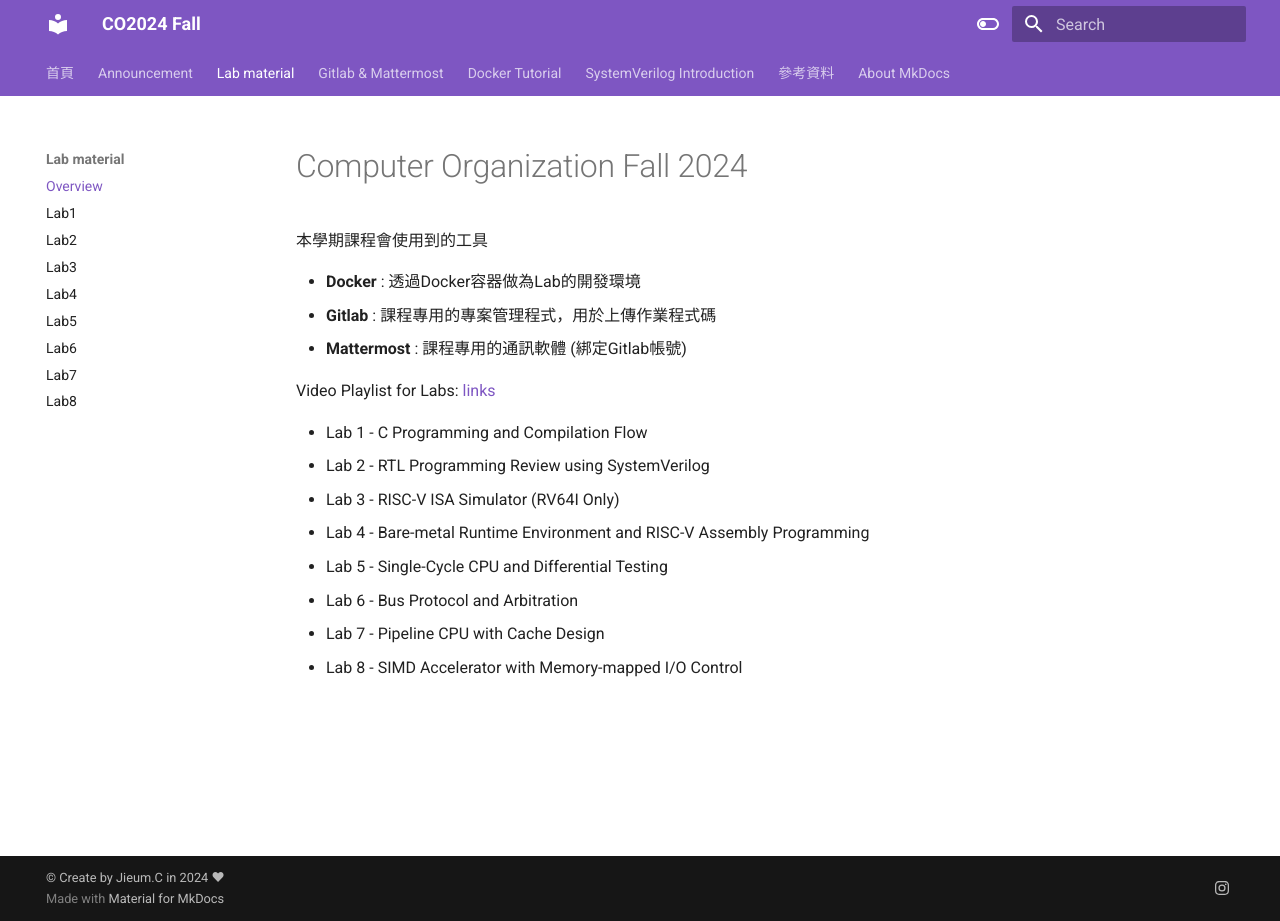
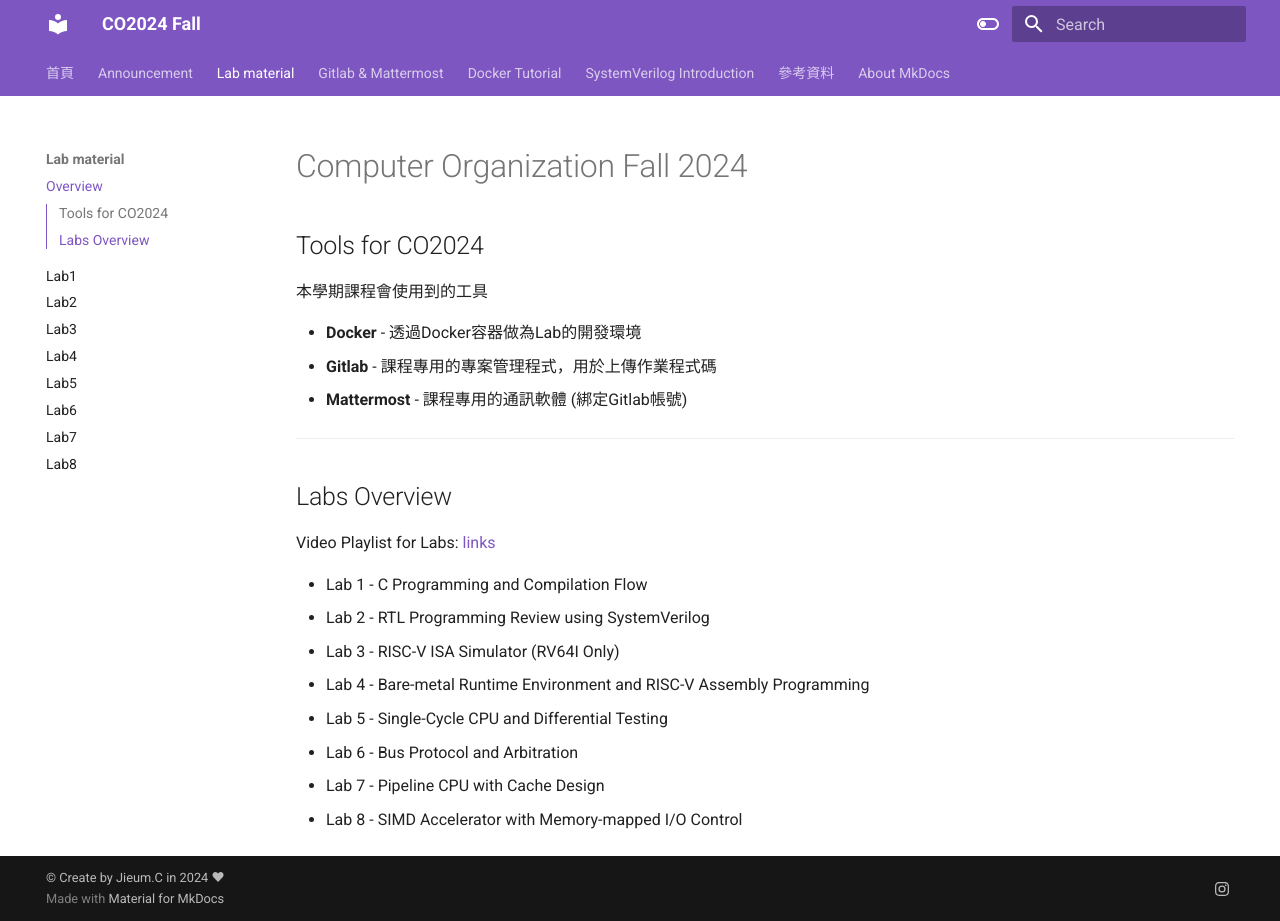
Before and after one commit to Jieumban/Test_mkdocs-, an MkDocs documentation site: the page built from docs/labs/lab_overview.md, in a window 1280 px wide and 921 px high. Built offline with MkDocs 1.6.1 and Material for MkDocs 9.7.7, drawn with Linux system fonts in a browser that asks for light colours; nearby versions of some CDN libraries.

Commit message:
24080516

```diff
--- a/docs/labs/lab_overview.md
+++ b/docs/labs/lab_overview.md
@@ -1,10 +1,16 @@
 # Computer Organization Fall 2024
+
+## Tools for CO2024
 
 本學期課程會使用到的工具
 
-- **Docker** : 透過Docker容器做為Lab的開發環境
-- **Gitlab** : 課程專用的專案管理程式，用於上傳作業程式碼
-- **Mattermost** : 課程專用的通訊軟體 (綁定Gitlab帳號)
+- **Docker** - 透過Docker容器做為Lab的開發環境
+- **Gitlab** - 課程專用的專案管理程式，用於上傳作業程式碼
+- **Mattermost** - 課程專用的通訊軟體 (綁定Gitlab帳號)
+
+---
+
+## Labs Overview
 
 Video Playlist for Labs: [links]()
 
```
Also changed, not shown: docs/labs/lab1.md (+1 -1 lines), docs/labs/lab2.md (+1 -1 lines), docs/mkdocs.md (+2 -2 lines).
